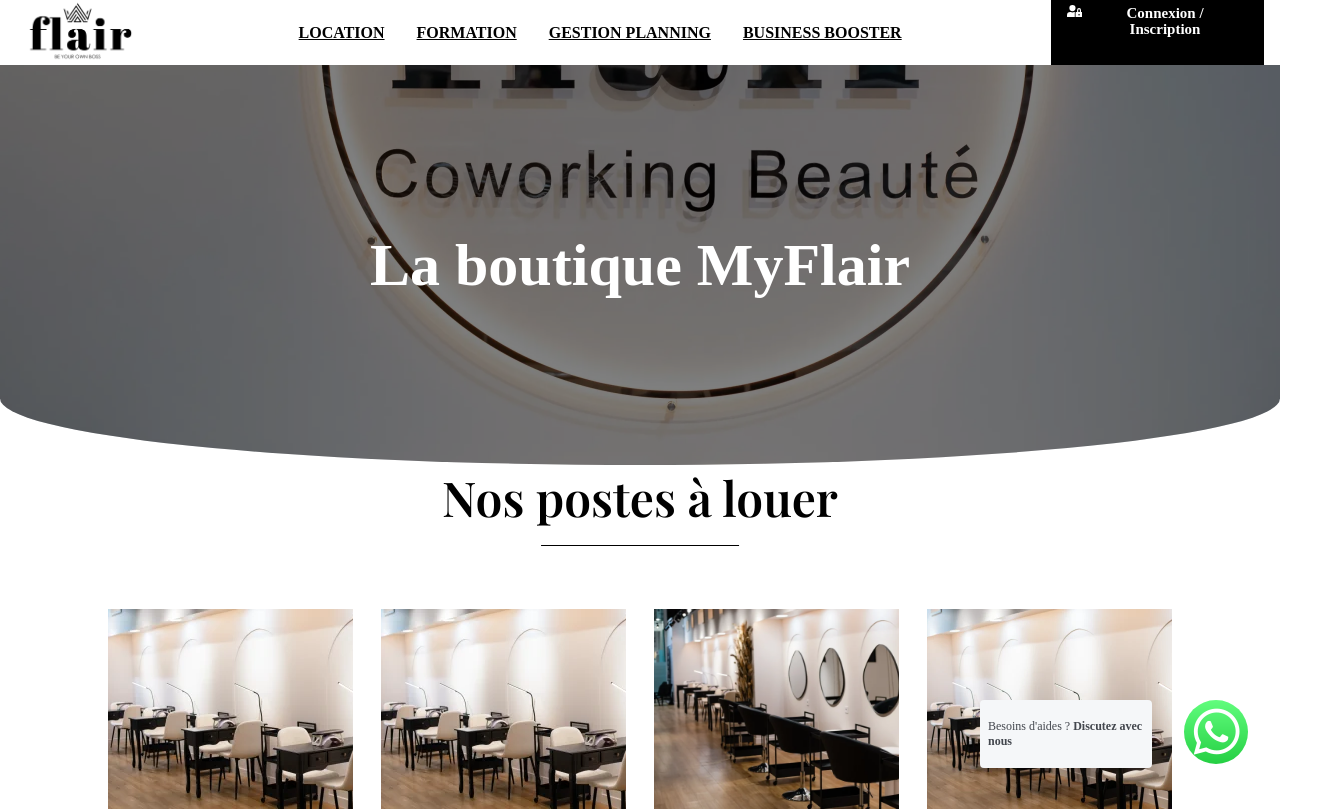
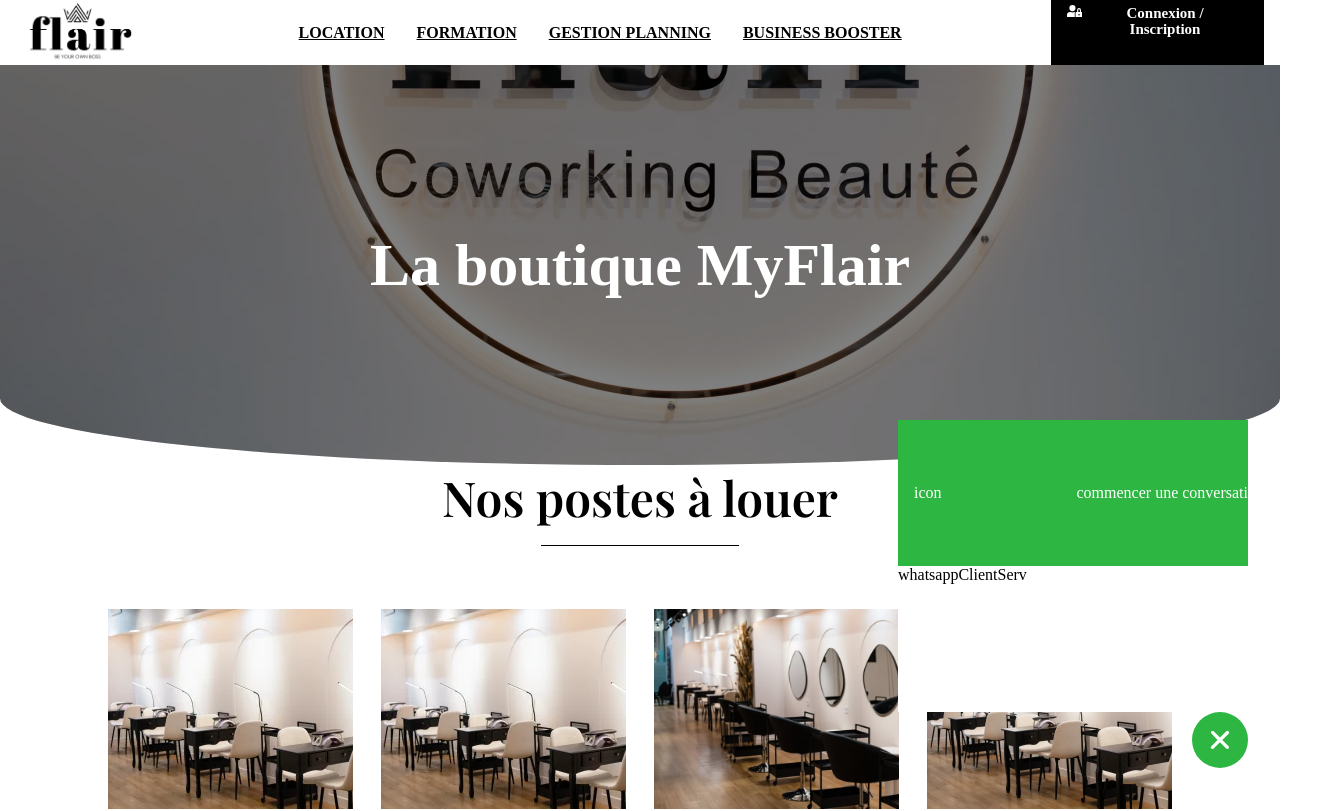
Before and after one commit to nivorako/Myflair-react, a React (Vite) app: page / in a window 1280 px wide. Shown: the top 811 px of the page, 1320 px wide, since content can reach past the window. Built offline with nearby package versions, Linux system fonts and the light colour scheme; a web font is replaced by a local one.

Commit message:
set up whatsapp elt

```diff
--- a/src/App.css
+++ b/src/App.css
@@ -3,4 +3,5 @@
 .app{
     width: 100%;
     position: relative;
+    overflow-x: hidden;
 }
--- a/src/assets/components/footer/index.css
+++ b/src/assets/components/footer/index.css
@@ -1,6 +1,5 @@
 .footer{
     width: 100%;
-
     background-color: black;
     display: flex;
     flex-direction: column;
--- a/src/assets/components/iconClose/index.css
+++ b/src/assets/components/iconClose/index.css
@@ -2,7 +2,6 @@
 .iconClose{
     width: 1.6rem;
     margin: .3rem;
-    stroke: aquamarine;
 }
 
 .iconClose:hover{
--- a/src/assets/components/whatsapp/Whatsapp.jsx
+++ /dev/null
@@ -1,16 +0,0 @@
-import React from 'react';
-import "./index.css";
-import WhatsappIcon from '../whatsappIcon/WhatsappIcon';
-
-const Whatsapp = () => {
-    return (
-        <div className="whatsapp">
-            <div className="whatsapp-msg">
-                <p > Besoins d'aides ? <span>Discutez avec nous</span></p>
-            </div>
-            <WhatsappIcon />
-        </div>
-    )
-}
-
-export default Whatsapp
--- a/src/assets/components/whatsapp/index.css
+++ /dev/null
@@ -1,22 +0,0 @@
-.whatsapp{
-    position: fixed;
-    bottom: 2rem;
-    right: 2rem;
-    display: flex;
-}
-
-.whatsapp-msg{
-    width: 156px;
-    height: auto;
-    background-color: #f5f7f9;
-    padding: .5rem;
-    border-radius: 4px;
-    color: #43474e;
-    font-size: 12px;
-    display: flex;
-    align-items: center;
-    }
-
-.whatsapp-msg span{
-    font-weight: bold;
-}
--- /dev/null
+++ b/src/assets/components/whatsappClose/WhatsappClose.jsx
@@ -0,0 +1,20 @@
+import React from 'react';
+import "./index.css";
+
+const WhatsappClose = () => {
+    return (
+        <div className='whatsappClose'>
+            <svg
+                    aria-hidden="true"
+                    role="presentation"
+                    className="whatsappClose-svg"
+                    viewBox="0 0 1000 1000"
+                    xmlns="http://www.w3.org/2000/svg"
+                >
+                    <path d="M742 167L500 408 258 167C246 154 233 150 217 150 196 150 179 158 167 167 154 179 150 196 150 212 150 229 154 242 171 254L408 500 167 742C138 771 138 800 167 829 196 858 225 858 254 829L496 587 738 829C750 842 767 846 783 846 800 846 817 842 829 829 842 817 846 804 846 783 846 767 842 750 829 737L588 500 833 258C863 229 863 200 833 171 804 137 775 137 742 167Z"></path>
+            </svg>
+        </div>
+    )
+}
+
+export default WhatsappClose
--- /dev/null
+++ b/src/assets/components/whatsappClose/index.css
@@ -0,0 +1,20 @@
+.whatsappClose{
+    width: 56px;
+    height: 56px;
+    border-radius: 50%;
+    margin-left: .5rem;
+    background-color: rgb(45, 183, 66);
+    display: flex;
+    justify-content: center;
+    align-items: center;
+}
+
+.whatsappClose-svg{
+    width: 26px;
+    fill: white;
+}
+
+.whatsappClose:hover{
+    /* cursor: pointer;
+    fill: rgb(139, 133, 91); */
+}
--- a/src/assets/components/whatsappIcon/WhatsappIcon.jsx
+++ b/src/assets/components/whatsappIcon/WhatsappIcon.jsx
@@ -1,12 +1,13 @@
 import React from 'react';
 import "./index.css";
 
-const WhatsappIcon = () => {
-  return (
-    <div className="whatsapp-icon">
-        <img src="images/whatsapp.png" alt="logo whatsapp" />
-    </div>
-  )
+const WhatsappIcon = ({onClick}) => {
+
+    return (
+        <div className="whatsapp-icon">
+            <img src="images/whatsapp.png" alt="logo whatsapp" />
+        </div>
+    )
 }
 
 export default WhatsappIcon
--- a/src/assets/components/whatsappIcon/index.css
+++ b/src/assets/components/whatsappIcon/index.css
@@ -1,12 +1,11 @@
 .whatsapp-icon{
-    margin-left: 2rem;
+    margin-left: .5rem;
     border-radius: 50%;
 }
 
-.whatsapp-icon:hover{
-    cursor: pointer;
-}
+
 
 .whatsapp-icon img{
     border-radius: 50%;
+    width: 56px;
 }
--- a/src/assets/pages/home/Home.jsx
+++ b/src/assets/pages/home/Home.jsx
@@ -1,12 +1,12 @@
-import React from "react";
+import React,{useState} from "react";
 
 import Banner from "../../components/banner/Banner";
 import Section from "../../components/section/Section";
 import Section2 from "../../components/section2/Section2";
 import Section3 from "../../components/section3/Section3";
-
+import WhatsappIcon from "../../components/whatsappIcon/WhatsappIcon";
+import WhatsappClose from "../../components/whatsappClose/WhatsappClose";
 import "./index.css";
-import Whatsapp from "../../components/whatsapp/Whatsapp";
 
 const Home = () => {
 
@@ -91,6 +91,13 @@
         }
     ]
 
+    const [whatsappIsOpen, setWhatsappIsOpen] = useState(false);
+
+    const whatsappOnClick = () => {
+        setWhatsappIsOpen(!whatsappIsOpen);
+         console.log("whatsappIsOpen :", whatsappIsOpen)
+    }
+
     return (
             <main id="home" className="home">
                 <Banner />
@@ -111,7 +118,39 @@
                         section3List={servicesList}
                     />
                 </div>
-                <Whatsapp />
+
+                {
+                    whatsappIsOpen
+                            ?
+                    (
+                        <div className="whatsapp" id="whatsapp" onClick={whatsappOnClick}>
+                            <div className="whatsapp-msg" id="whatsapp-msg">
+                                <p > Besoins d'aides ? <span>Discutez avec nous</span></p>
+                            </div>
+                            <WhatsappIcon />
+                        </div>
+                    )
+                            :
+                    (
+                        <div className="whatsapp modal" id="whatsapp" onClick={whatsappOnClick}>
+                            <div className="whatsappModal">
+                                <div className="whatsappConv">
+                                    <div>
+                                        icon
+                                    </div>
+                                    <div>
+                                        commencer une conversation
+                                    </div>
+                                </div>
+                                <div className="whatsappClientServ">
+                                    whatsappClientServ
+                                </div>
+                            </div>
+                            <WhatsappClose />
+                        </div>
+                    )
+                }
+
             </main>
     );
 };
--- a/src/assets/pages/home/index.css
+++ b/src/assets/pages/home/index.css
@@ -1,3 +1,6 @@
+.home{
+    width: 100%;
+}
 .home-content{
     width: 95%;
     margin: auto;
@@ -6,3 +9,66 @@
     width: 100%;
     text-align: center;
 }
+
+.whatsapp{
+    position: fixed;
+    bottom: 2rem;
+    right: 2rem;
+    display: flex;
+    z-index: 20;
+}
+
+.whatsapp:hover{
+    cursor: pointer;
+}
+
+.whatsapp-msg{
+    width: 156px;
+    height: auto;
+    font-family: Arial,Helvetica,sans-serif;
+    background-color: #f5f7f9;
+    padding: 0 .5rem;
+    border-radius: 4px;
+    color: #43474e;
+    font-size: 12px;
+    letter-spacing: -.03em;
+    line-height: 1.5;
+    display: flex;
+    align-items: center;
+    }
+
+.whatsapp-msg span{
+    font-weight: bold;
+}
+
+.modal{
+    max-width: 350px;
+
+    width: 100%;
+    flex-direction: column;
+    justify-content: center;
+    align-items: flex-end;
+    overflow: hidden;
+}
+
+.whatsappModal{
+    width: 100%;
+    height: auto;
+}
+
+.whatsappConv{
+    width: 100%;
+    height: 146px;
+    display: flex;
+    justify-content: space-between;
+    align-items: center;
+    padding: 0 1rem;
+    background-color: rgb(45, 183, 66);
+    color: var(--color-white);
+}
+
+.whatsappClientServ{
+    width: 100%;
+    height: 146px;
+    background-color: white;
+}
--- a/src/index.css
+++ b/src/index.css
@@ -19,7 +19,8 @@
     padding: 0;
 }
 
-body{
+body, html{
+	width: 100%;
     margin: 0;
     padding: 0;
     box-sizing: border-box;
```
